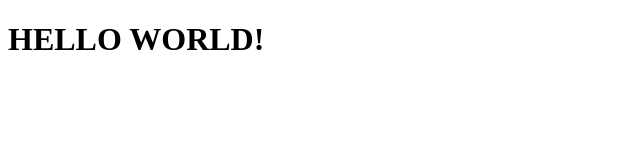
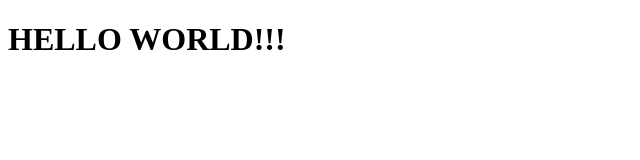
Before and after one commit to VYPIR99/Coursera-test, a plain HTML site: page site/index.html in a window 1280 px wide. Shown: the full height of the page, 0-640 px from the left. Drawn offline with Linux system fonts and the light colour scheme.

Commit message:
just a little change

```diff
--- a/site/index.html
+++ b/site/index.html
@@ -8,6 +8,6 @@
     </style>
    </head>
    <body>
-    <h1>HELLO WORLD!</h1>
+    <h1>HELLO WORLD!!!</h1>
    </body>
  </html>
```
